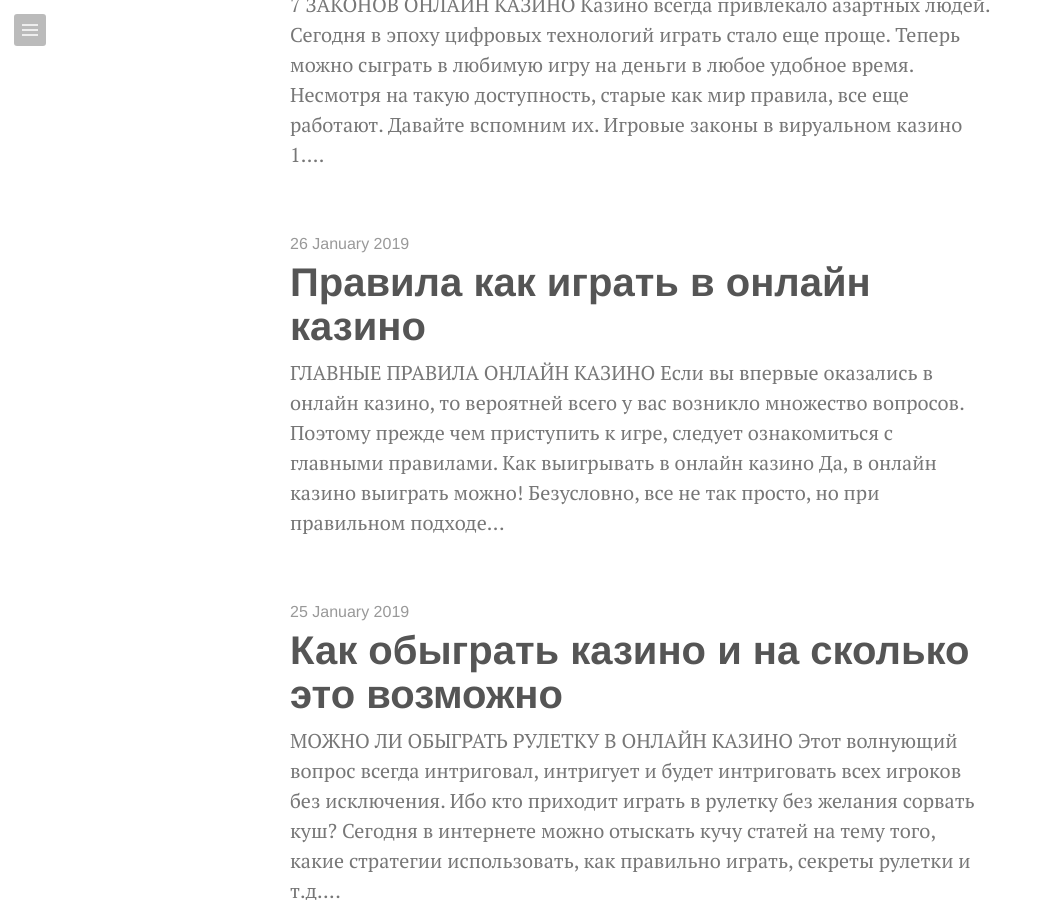
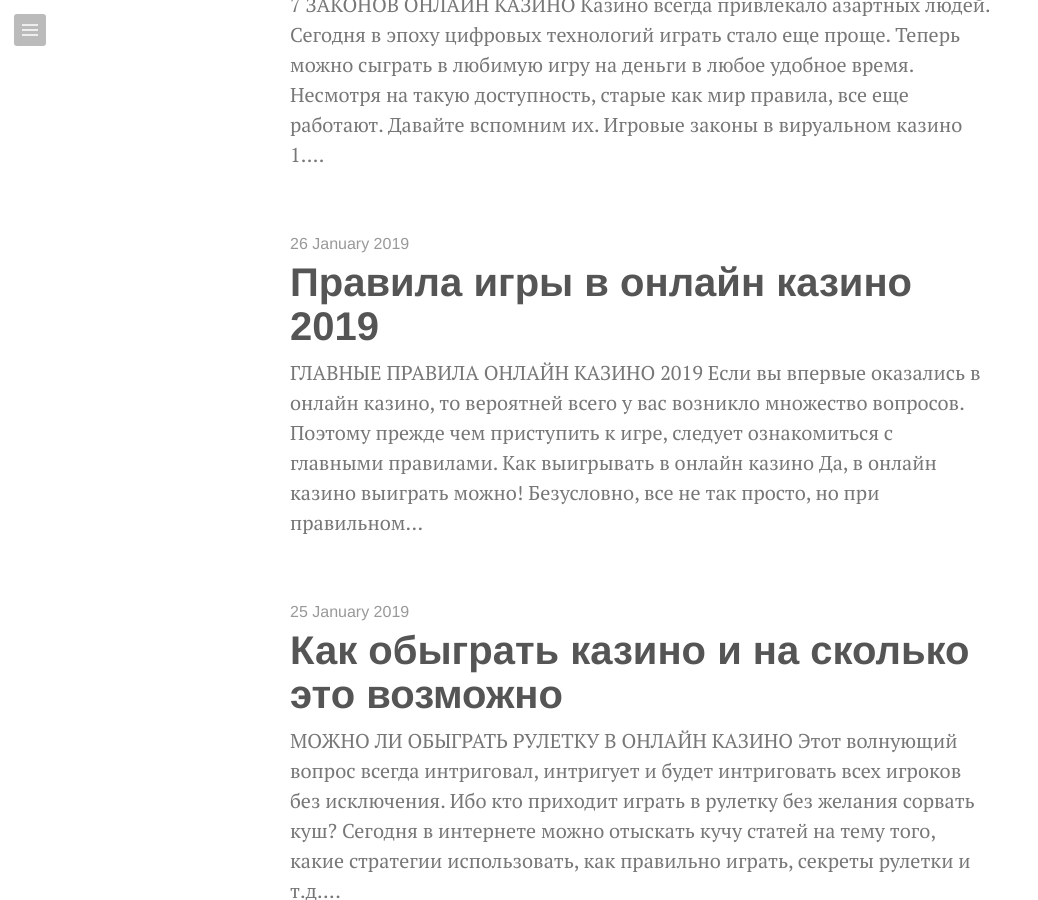
Before and after one commit to keepcalminblog/keepcalminblog.github.io, a Jekyll site: the page built from index.html, in a window 1280 px wide and 900 px high, scrolled down 1916 px. Shown: the whole window, without its empty margins (0-1038 px from the left). Built offline with Jekyll 4.4.1, drawn with Linux system fonts in a browser that asks for light colours; Markdown is read by kramdown in place of the engine named in the settings; the list of posts is cut into pages by our own code.

Commit message:
Update from Forestry.io ilya.kono@gmail.com updated _posts/2019-01-26-pravilacasino.md

```diff
--- a/_posts/2019-01-26-pravilacasino.md
+++ b/_posts/2019-01-26-pravilacasino.md
@@ -1,13 +1,13 @@
 ---
 layout: post
-title: "Правила как играть в онлайн казино"
+title: Правила игры в онлайн казино 2019
 quote: Онлайн казино и все об их правилах
 image: false
 video: false
-date: 2019-01-26 10:20:00
+date: 2019-01-26 10:20:00 +0000
+
 ---
-
-## ГЛАВНЫЕ ПРАВИЛА ОНЛАЙН КАЗИНО
+## ГЛАВНЫЕ ПРАВИЛА ОНЛАЙН КАЗИНО 2019
 
 Если вы впервые оказались в онлайн казино, то вероятней всего у вас возникло множество вопросов. Поэтому прежде чем приступить к игре, следует ознакомиться с главными правилами.
 
```
Also changed, not shown: other parts of _posts/2019-01-26-pravilacasino.md (+2 -2 lines).
